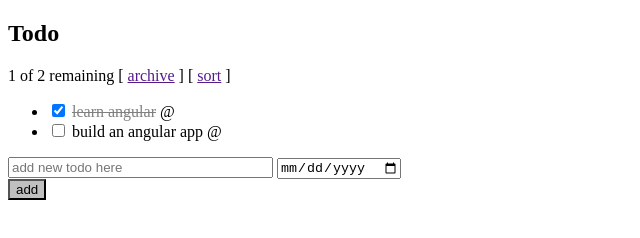
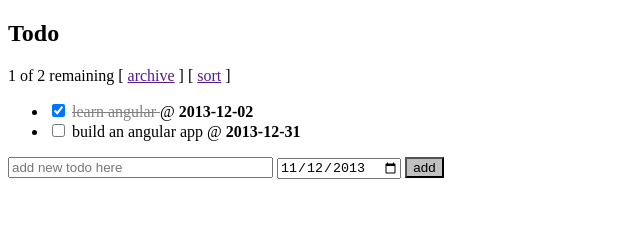
Before and after one commit to scaret/todoinangular, a plain HTML site: page index.html in a window 1280 px wide. Shown: the whole page, without its empty margins (0-640 px from the left). Drawn offline with nearby package versions, Linux system fonts and the light colour scheme.

Commit message:
fixed by scaret

```diff
--- a/index.html
+++ b/index.html
@@ -3,7 +3,6 @@
   <head>
     <script src="angular.min.js"></script>
     <script src="todo.js"></script>
-    <script src="_js/jquery-1.6.3.min.js"></script>
     <link rel="stylesheet" href="todo.css">
   </head>
   <body>
@@ -15,17 +14,15 @@
       <ul class="unstyled">
         <li ng-repeat="todo in todos">
           <input type="checkbox" ng-model="todo.done">
-          <span class="done-{{todo.done}}">{{todo.text}}</span>
-          @ <b>{{todo.deadline}}</b>
+          <span class="done-{{todo.done}}">{{todo.text}} </span>
+          @ <b>{{todo.date}}</b>
         </li>
       </ul>
-      <form ng-submit="addTodo()">
+      <form>
         <input type="text" ng-model="todoText"  size="30"
-               placeholder="add new todo here">
-        <form action="js/todo.js" method="get">
-             <input type="date" name="deadline">
-           </form>
-        <input class="btn-primary" type="submit" value="add">
+               placeholder="add new todo here"/>
+             <input type="date" name="deadline" ng-model="todoDeadline"/>
+        <input class="btn-primary" type="submit" value="add" ng-click="addTodo()"/>
       </form>
     </div>
     </div>
--- a/todo.js
+++ b/todo.js
@@ -1,12 +1,17 @@
 function TodoCtrl($scope) {
   $scope.todos = [
-    {text:'learn angular', done:true, date:2013/12/02},
-    {text:'build an angular app', done:false, date:2013/12/31}];
+    {text:'learn angular', done:true, date:"2013-12-02"},
+    {text:'build an angular app', done:false, date:"2013-12-31"}];
+
+  var now = new Date();
+  $scope.now = now.getFullYear()+"-" + (now.getMonth()+1) + "-" + now.getDate();
+  $scope.todoDeadline = $scope.now;
 
   $scope.addTodo = function() {
+	console.log("triggered");
     $scope.todos.push({text:$scope.todoText, done:false, date:$scope.todoDeadline});
     $scope.todoText = '';
-    $scope.tododeadline = $scope.deadline;
+    $scope.todoDeadline = $scope.now;
   };
 
   $scope.remaining = function() {
@@ -24,4 +29,9 @@ function TodoCtrl($scope) {
       if (!todo.done) $scope.todos.push(todo);
     });
   };
+
+  $scope.sort = function(){
+	$scope.todos.sort(function(todo){return  (0 + todo.date.split("-").join("0")) * (todo.done?1:-1);});
+  };
+
 }
```
